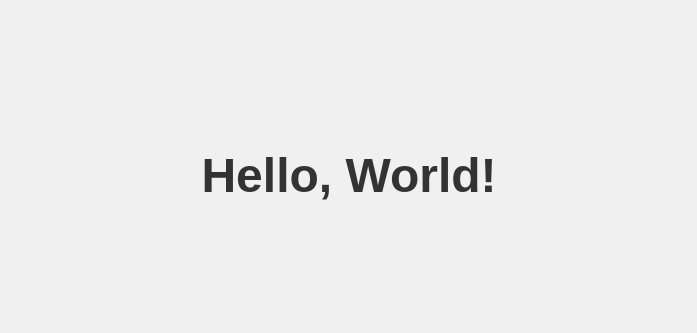
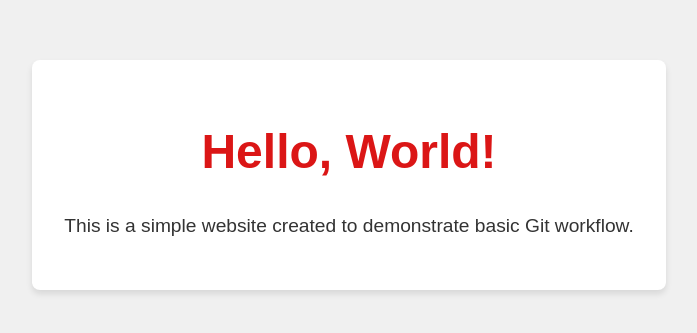
Before and after one commit to repo-of-shadd/git-demo-site, a plain HTML site: page index.html in a window 1280 px wide. Shown: the part 225-558 px from the top of the page, without its empty margins (291-988 px from the left). Drawn offline with Linux system fonts and the light colour scheme.

Commit message:
Feature 2: Added a short paragraph and done some style changes.

```diff
--- a/index.html
+++ b/index.html
@@ -8,20 +8,40 @@
         body {
             font-family: sans-serif;
             display: flex;
+            flex-direction: column;
             justify-content: center;
             align-items: center;
-            height: 100vh;
+            min-height: 100vh;
             margin: 0;
             background-color: #f0f0f0;
             color: #333;
         }
 
+        .container {
+            text-align: center;
+            padding: 2rem;
+            background-color: #fff;
+            border-radius: 8px;
+            box-shadow: 0 4px 6px rgba(0, 0, 0, 0.1);
+        }
+
         h1 {
             font-size: 3rem;
+            color: #db1616;
+        }
+
+        p {
+            font-size: 1.2rem;
+            line-height: 1.6;
+            margin-bottom: 1rem;
         }
     </style>
 </head>
 <body>
-    <h1>Hello, World!</h1>
+    <div class="container">
+        <h1>Hello, World!</h1>
+        <p>This is a simple website created to demonstrate basic Git workflow.</p>
+    </div>
+
 </body>
 </html>
```
